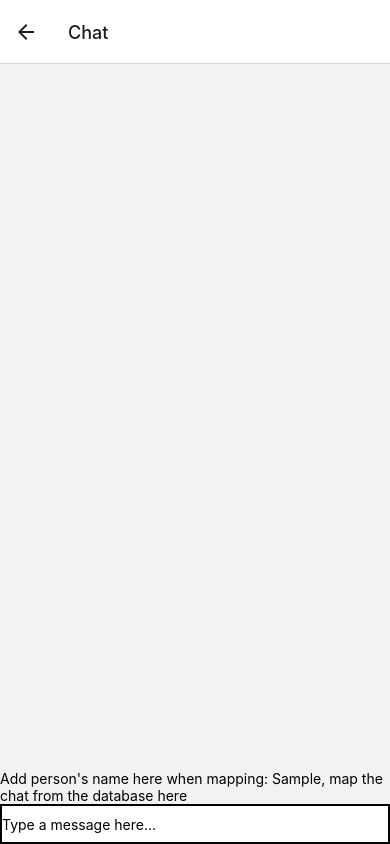
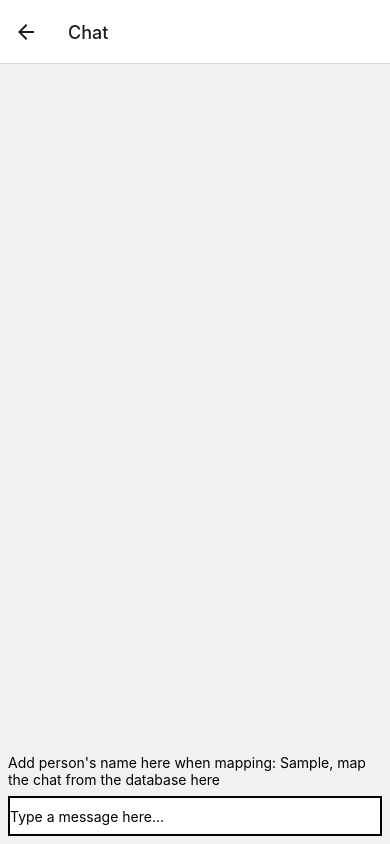
Before and after one commit to Immatrainz/Comms, a React Native app: screen /Chat in a window 390 px wide. Built offline with nearby package versions, Linux system fonts and the light colour scheme.

Commit message:
Fix spacing

```diff
--- a/components/ChatScreen.tsx
+++ b/components/ChatScreen.tsx
@@ -3,7 +3,7 @@ import {Text, View, StyleSheet, TextInput, Button} from 'react-native';
 
 const ChatScreen = ({navigation}) => {
   return (
-    <View className="flex flex-col h-full justify-end">
+    <View className="flex flex-col h-full p-2 gap-2 justify-end">
       <Text>
         Add person's name here when mapping: Sample, map the chat from the
         database here
--- a/tailwind.css
+++ b/tailwind.css
@@ -58,6 +58,14 @@
   gap: 2.5rem
 }
 
+.gap-1 {
+  gap: 0.25rem
+}
+
+.gap-2 {
+  gap: 0.5rem
+}
+
 .place-self-end {
   place-self: end
 }
@@ -89,6 +97,10 @@
   background-color: rgb(255 255 255 / var(--tw-bg-opacity))
 }
 
+.p-2 {
+  padding: 0.5rem
+}
+
 .text-lg {
   font-size: 1.125rem;
   line-height: 1.75rem
```
